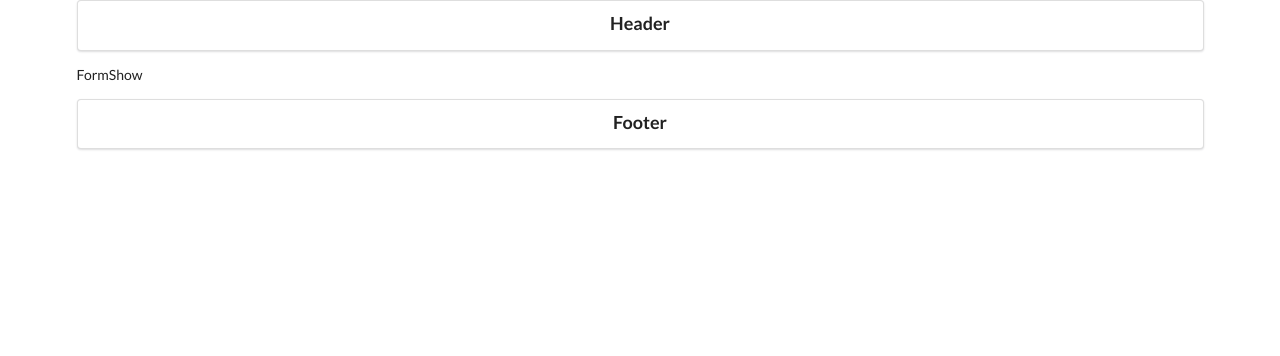
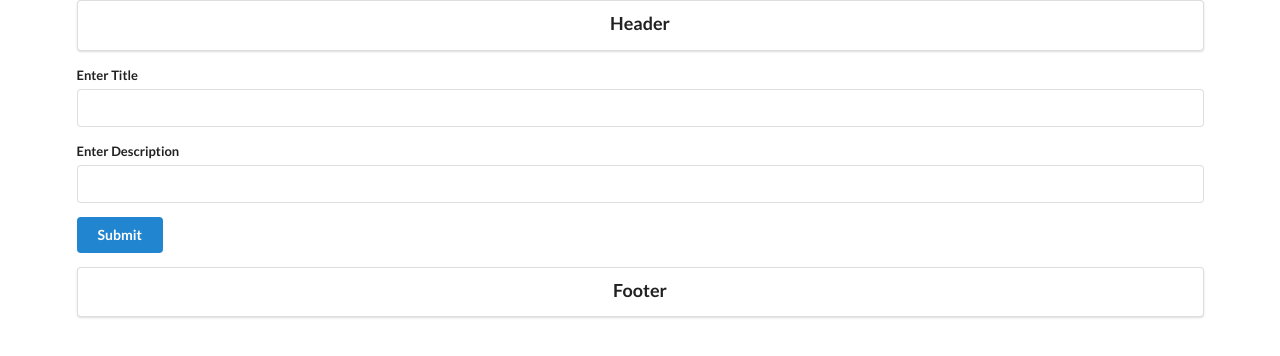
Before and after one commit to Kenichiwaa/eresonate-form, a React (Create React App) app: page / in a window 1280 px wide. Shown: the top 356 px of the page. Built offline with nearby package versions, Linux system fonts and the light colour scheme.

Commit message:
build form page

```diff
--- a/src/components/pages/FormShow.js
+++ b/src/components/pages/FormShow.js
@@ -1,7 +1,68 @@
 import React from "react";
+import { Field, reduxForm } from "redux-form";
+import { connect } from "react-redux";
+import { createForm } from "../../actions";
 
-const FormShow = () => {
-  return <div>FormShow</div>;
+class FormShow extends React.Component {
+  renderError({ error, touched }) {
+    if (touched && error) {
+      return (
+        <div className="ui error message">
+          <div className="header">{error}</div>
+        </div>
+      );
+    }
+  }
+
+  renderInput = ({ input, label, meta }) => {
+    console.log(meta);
+    console.log(meta.touched);
+    const className = `field ${meta.error && meta.touched ? "error" : ""}`;
+    return (
+      <div className={className}>
+        <label>{label}</label>
+        <input {...input} autoComplete="off" />
+        {this.renderError(meta)}
+      </div>
+    );
+  };
+
+  onSubmit = (formValues) => {
+    this.props.createForm(formValues);
+  };
+  render() {
+    return (
+      <form
+        onSubmit={this.props.handleSubmit(this.onSubmit)}
+        className="ui form error"
+      >
+        <Field name="title" component={this.renderInput} label="Enter Title" />
+        <Field
+          name="description"
+          component={this.renderInput}
+          label="Enter Description"
+        />
+        <button className="ui button primary">Submit</button>
+      </form>
+    );
+  }
+}
+
+const validate = (formValues) => {
+  const errors = {};
+  if (!formValues.title) {
+    errors.title = "You must enter a valid title";
+  }
+
+  if (!formValues.description) {
+    errors.description = "You must enter a valid description";
+  }
+  return errors;
 };
 
-export default FormShow;
+const formWrapped = reduxForm({
+  form: "FormShow",
+  validate,
+})(FormShow);
+
+export default connect(null, { createForm })(formWrapped);
```
